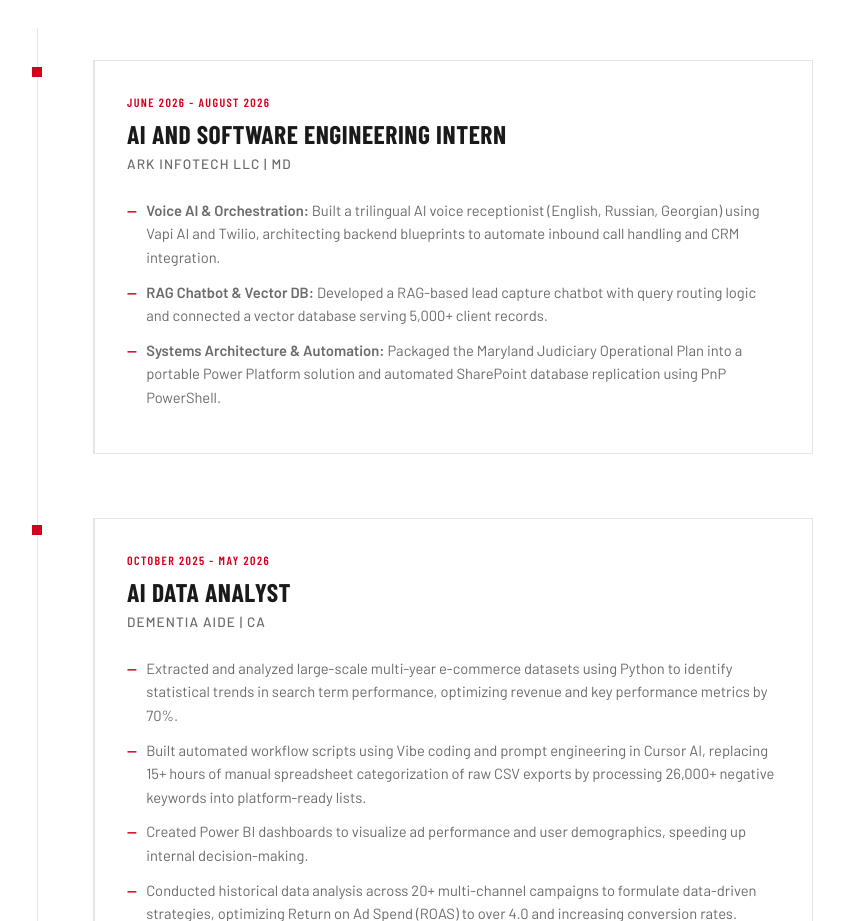
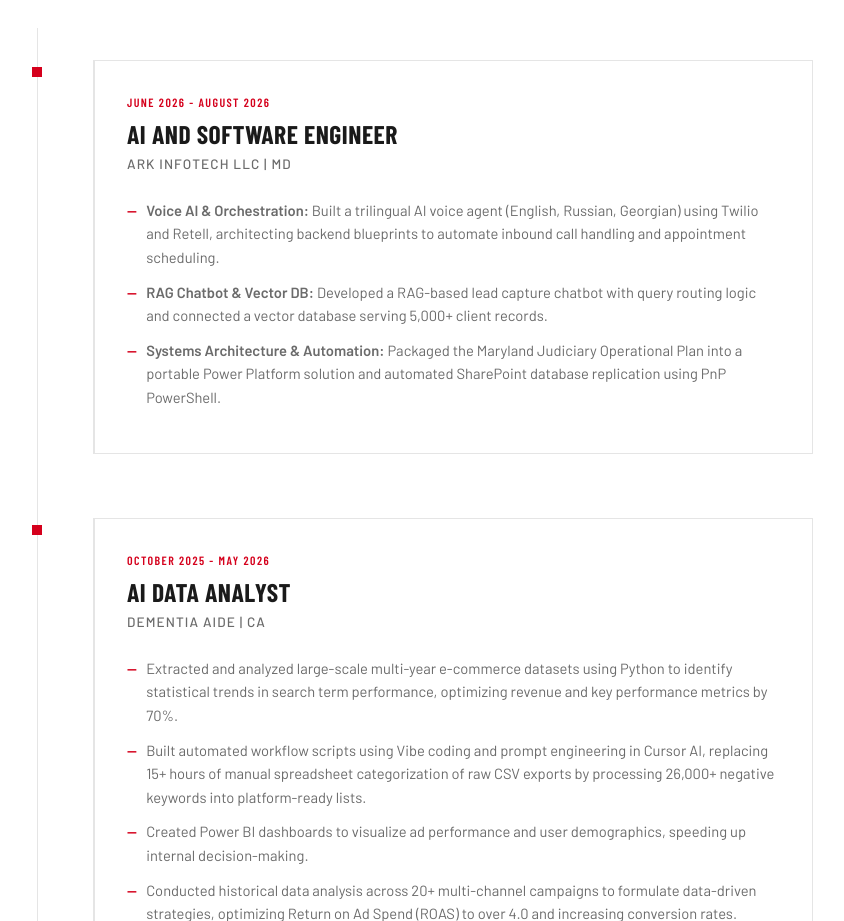
Before and after one commit to AshwinSanthanakrishnan/Ashwin-Portfolio, a Next.js app: page / in a window 1280 px wide. Shown: the part 3420-4341 px from the top of the page, without its empty margins (227-1071 px from the left). Built offline with nearby package versions, Linux system fonts and the light colour scheme; a web font is replaced by a local one.

Commit message:
Update experience section: remove intern title and CRM reference, update AI voice agent

```diff
--- a/app/page.tsx
+++ b/app/page.tsx
@@ -720,10 +720,10 @@ export default function Home() {
             <div className="timeline-badge"></div>
             <div className="timeline-content glass-panel">
               <span className="timeline-date">June 2026 - August 2026</span>
-              <h3>AI and Software Engineering Intern</h3>
+              <h3>AI and Software Engineer</h3>
               <span className="timeline-company">Ark Infotech LLC | MD</span>
               <ul>
-                <li><strong>Voice AI & Orchestration:</strong> Built a trilingual AI voice receptionist (English, Russian, Georgian) using Vapi AI and Twilio, architecting backend blueprints to automate inbound call handling and CRM integration.</li>
+                <li><strong>Voice AI & Orchestration:</strong> Built a trilingual AI voice agent (English, Russian, Georgian) using Twilio and Retell, architecting backend blueprints to automate inbound call handling and appointment scheduling.</li>
                 <li><strong>RAG Chatbot & Vector DB:</strong> Developed a RAG-based lead capture chatbot with query routing logic and connected a vector database serving 5,000+ client records.</li>
                 <li><strong>Systems Architecture & Automation:</strong> Packaged the Maryland Judiciary Operational Plan into a portable Power Platform solution and automated SharePoint database replication using PnP PowerShell.</li>
               </ul>
```
